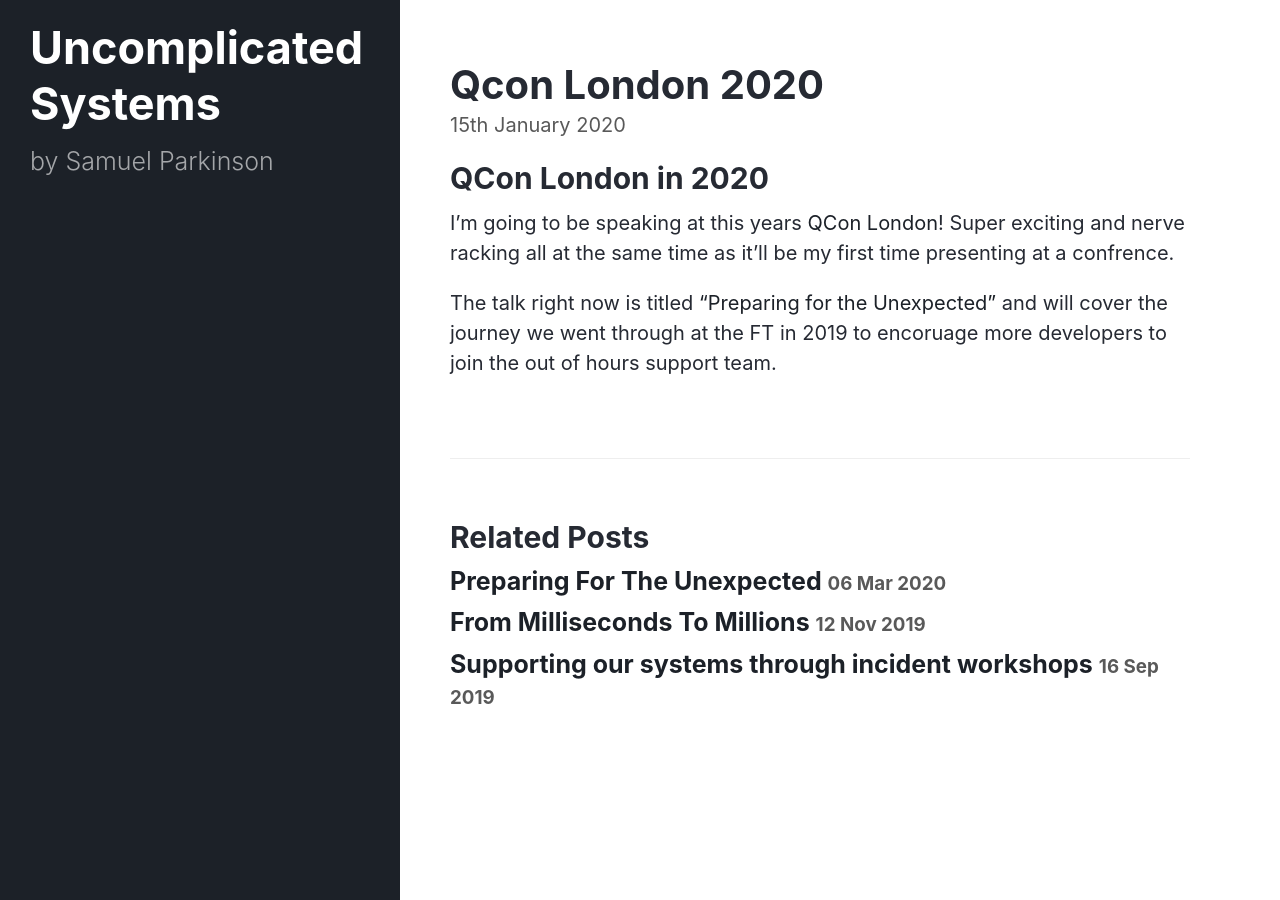
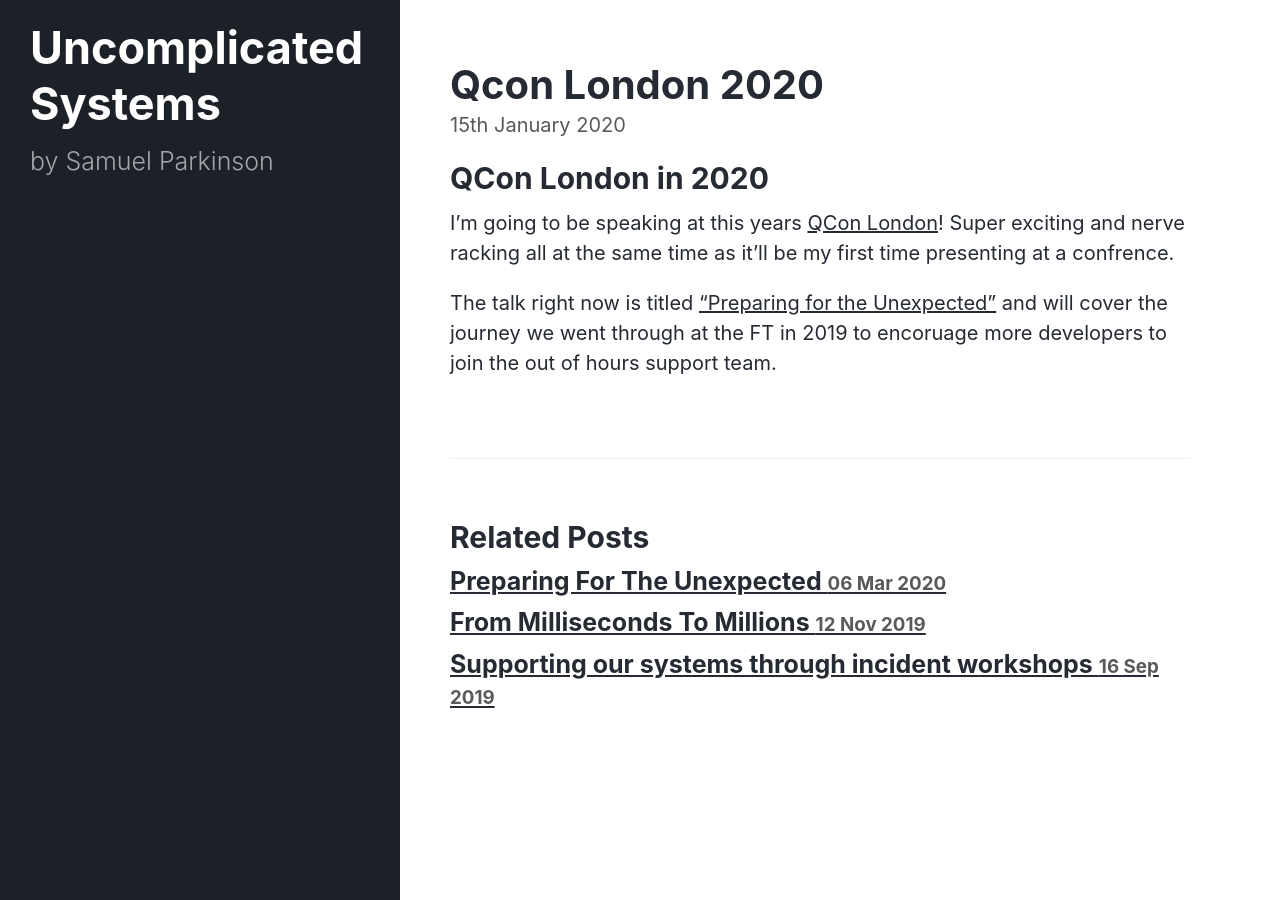
Before and after one commit to sjparkinson/uncomplicated.systems, a Jekyll site: the page built from _posts/2020-01-15-qcon-london-2020.md, in a window 1280 px wide. Built offline with Jekyll 4.4.1, drawn with Linux system fonts in a browser that asks for light colours.

Commit message:
Improve link styles

```diff
--- a/_includes/hyde.css
+++ b/_includes/hyde.css
@@ -69,6 +69,11 @@ html {
 /* Sidebar links */
 .sidebar a {
   color: #fff;
+  text-decoration: none;
+}
+
+.sidebar a:hover {
+  text-decoration: underline;
 }
 
 /* About section */
@@ -131,7 +136,7 @@ a.sidebar-nav-item:focus {
 
 .content a,
 .related-posts li a:hover {
-  color: #1c2128;
+  color: #262a33;
 }
 
 @media (min-width: 64em) {
--- a/_includes/poole.css
+++ b/_includes/poole.css
@@ -69,20 +69,11 @@ body {
 /* No `:visited` state is required by default (browsers will use `a`) */
 a {
   color: #1c2128;
-  text-decoration: none;
 }
 
 a strong {
   color: inherit;
 }
-
-/* `:focus` is linked to `:hover` for basic accessibility */
-a:hover,
-a:focus {
-  text-decoration: underline;
-}
-
-
 
 /* Headings */
 h1,
@@ -373,7 +364,7 @@ tbody tr:nth-child(odd) th {
 .post a:active,
 .post a:focus {
   background: #262a33;
-  outline: 2px solid #262a33;
+  outline: 3px solid #262a33;
   color: #ffffff;
 }
 
@@ -382,6 +373,13 @@ tbody tr:nth-child(odd) th {
 .post-title,
 .post-title a {
   color: #262a33;
+  text-decoration: none;
+}
+
+.page-title:hover,
+.post-title:hover,
+.post-title a:hover {
+  text-decoration: underline;
 }
 
 .page-title,
```
